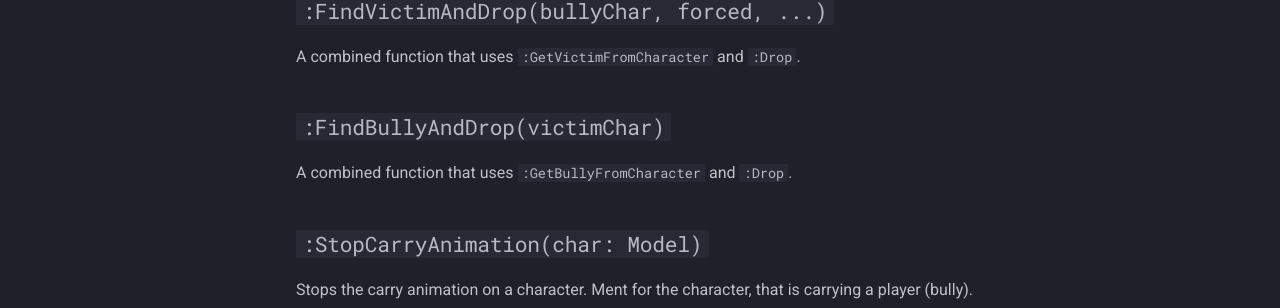
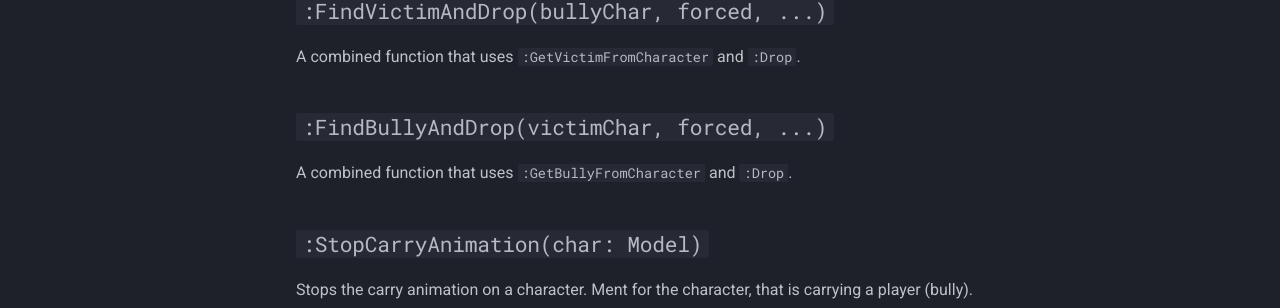
Before and after one commit to TheBoogle/neighbors-documentation, an MkDocs documentation site: the page built from docs/General/Modules/ServerStorage/Tools/Carry.md, in a window 1280 px wide and 900 px high, scrolled down 1328 px. Shown: the part 529-837 px from the top of the window. Built offline with MkDocs 1.6.1 and Material for MkDocs 9.7.7, drawn with Linux system fonts in a browser that asks for light colours; comment, search, counter and statistics services are not loaded.

Commit message:
Update Carry.md

```diff
--- a/docs/General/Modules/ServerStorage/Tools/Carry.md
+++ b/docs/General/Modules/ServerStorage/Tools/Carry.md
@@ -49,7 +49,7 @@ Seems to be responsible for dropping. Each carry type has another ``:Drop`` func
 ## ``:FindVictimAndDrop(bullyChar, forced, ...)``
 A combined function that uses ``:GetVictimFromCharacter`` and ``:Drop``.
 
-## ``:FindBullyAndDrop(victimChar)``
+## ``:FindBullyAndDrop(victimChar, forced, ...)``
 A combined function that uses ``:GetBullyFromCharacter`` and ``:Drop``.
 
 
```
